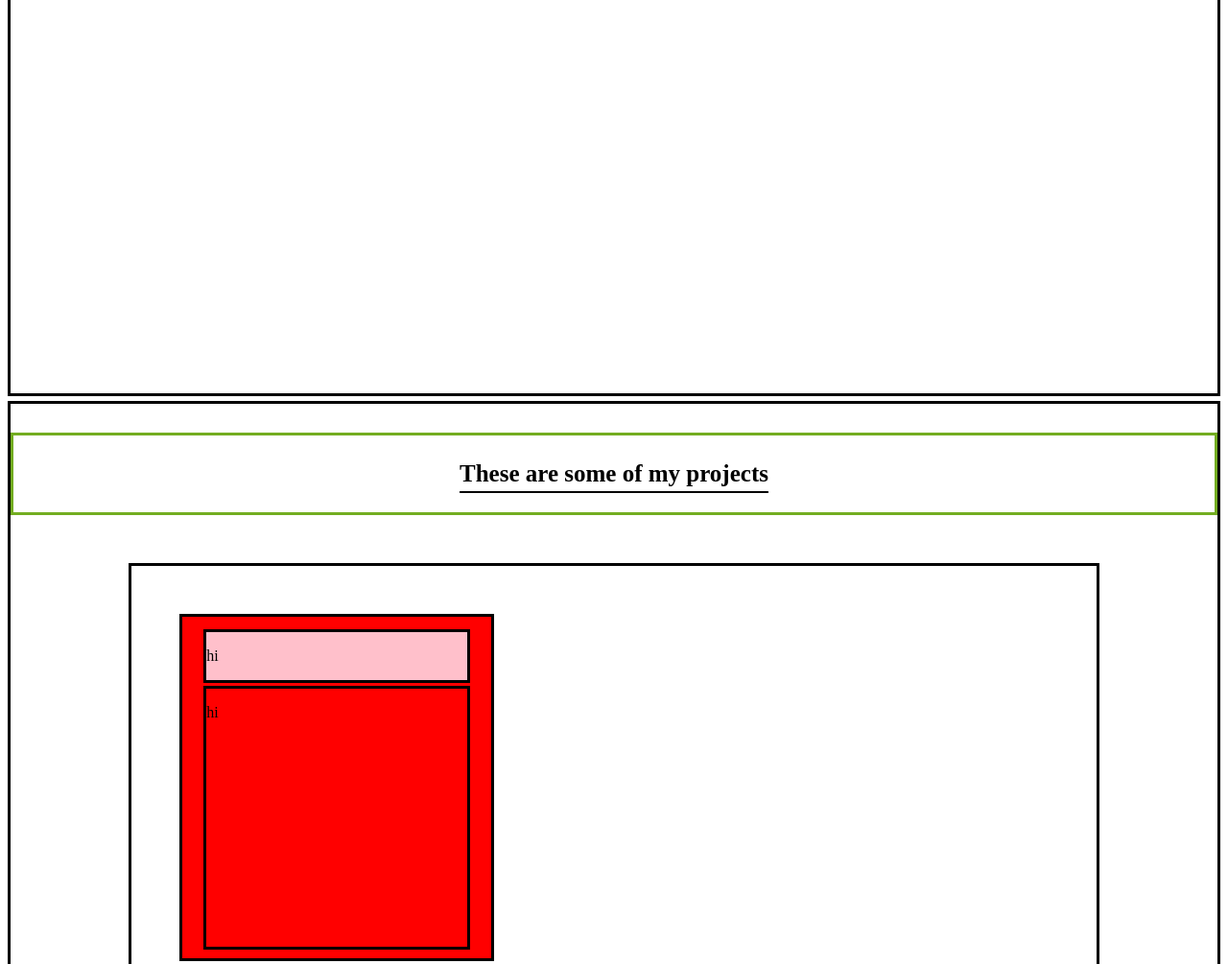
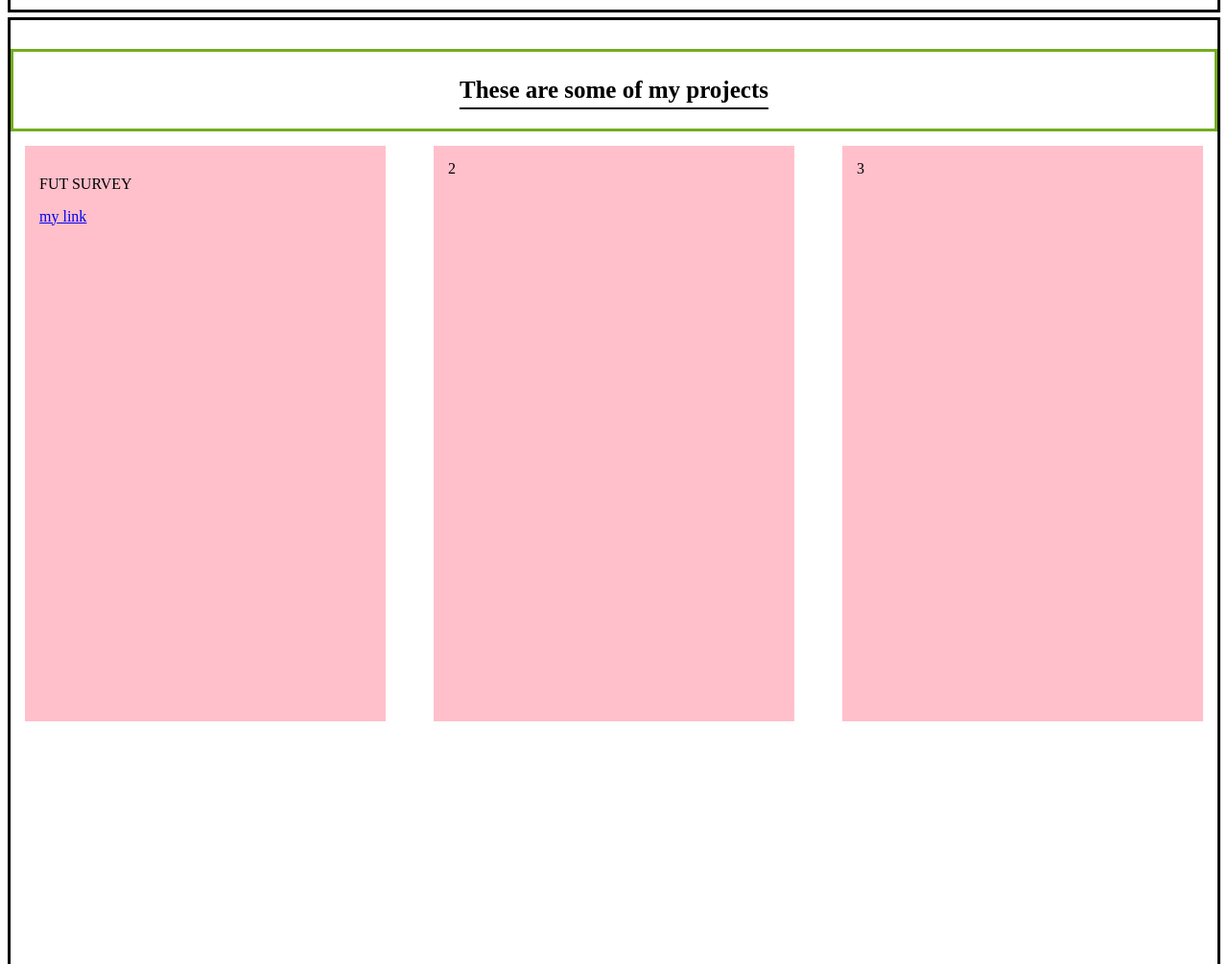
Before and after one commit to abdee-buhary/personal-portfolio, a plain HTML site: page index.html in a window 1280 px wide. Shown: the part 880-1885 px from the top of the page at 96% size. Drawn offline with Linux system fonts and the light colour scheme.

Commit message:
changed container-2 to grid style

```diff
--- a/index.html
+++ b/index.html
@@ -23,21 +23,26 @@
           </div>
         </section>
 
-          <section id="welcome-section" class="block">
+        <section  class="block">
           <div class="content-2-header">
             <h1>These are some of my projects</h1>
           </div>
+            <div id="projects">
+              <div class="grid-items">
+                      <div class="project-tile">
+                        <p>FUT SURVEY</p>
+                      </div>
+                      <div class="project-img">
+                        <a href="https://codepen.io/abdee-buhary/pen/GRWRLrE">my link</a>
+                     </div>
+              </div>
+              <div class="grid-items">2</div>
+              <div class="grid-items">3</div>
 
-            <div id="box">
-              <div class="projects">
-                <div class="projects-title">
-                  <p>hi</p>
-                </div>
-                <div class="projects-img">
-                  <p>hi</p>
-               </div>
-              </div>
             </div>
+
+
+
 
 
         </section>
--- a/stylesheet.css
+++ b/stylesheet.css
@@ -4,7 +4,7 @@
     text-align:right;
     word-spacing:20px;
     padding:20px;
-    marigin:auto;
+    margin:auto;
     width:auto;
 
   }
@@ -83,3 +83,32 @@
     height:80%;
 
   }
+  #projects{
+    display:grid;
+    grid-column-gap:50px;
+    grid-row-gap:50px;
+    grid-template-columns:repeat(auto-fit, minmax(20px, 1fr));
+    padding:15px;
+    height:50%;
+  }
+
+
+  .grid-items{
+    background-color:pink;
+    padding:15px;
+
+  }
+
+  @media (max-width: 768px)
+  {
+    .navbar-link
+    {
+      display: block:
+    }
+  }
+
+
+   #welcome-section
+  {
+    height:100vh;
+  }
```
